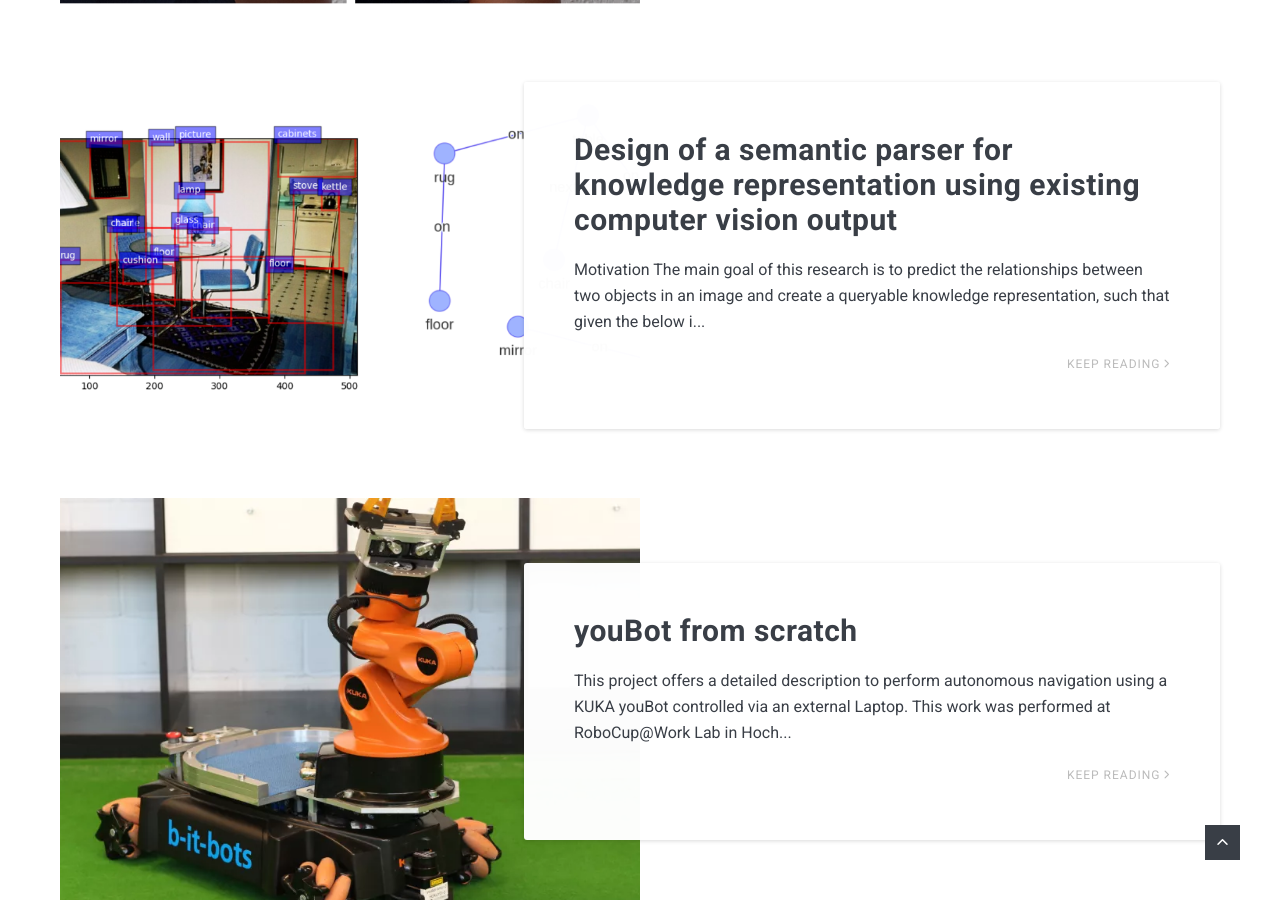
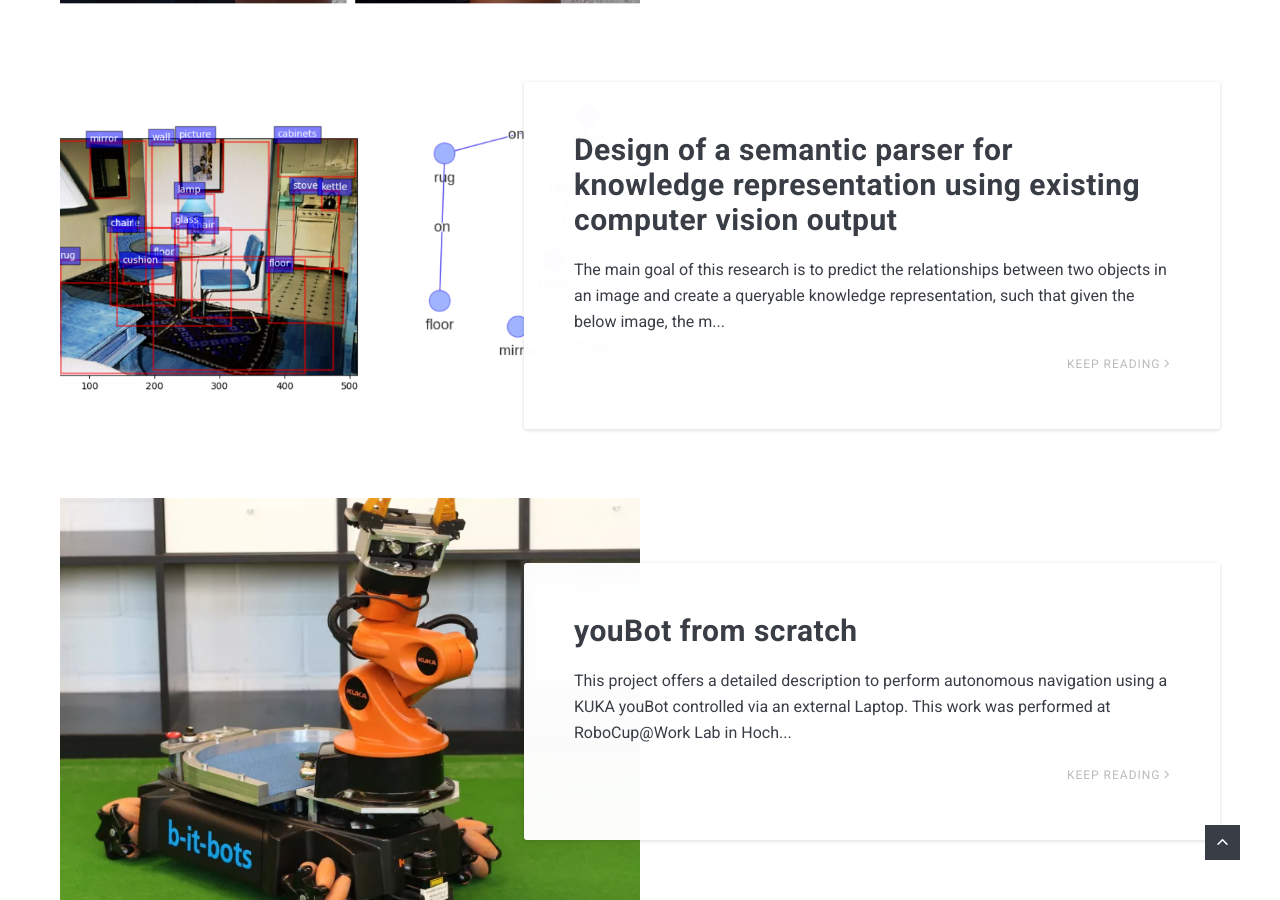
Before and after one commit to ananyaverma2/ananyaverma2.github.io, a Jekyll site: the page built from index.html, in a window 1280 px wide and 900 px high, scrolled down 2084 px. Built offline with Jekyll 4.4.1, drawn with Linux system fonts in a browser that asks for light colours; nearby versions of some CDN libraries; the list of posts is cut into pages by our own code.

Commit message:
Update 2022-05-05-Design-of-a-semantic-parser.markdown

```diff
--- a/_posts/2022-05-05-Design-of-a-semantic-parser.markdown
+++ b/_posts/2022-05-05-Design-of-a-semantic-parser.markdown
@@ -6,7 +6,6 @@
 tags:   PROJECT
 ---
 
-## Motivation
 The main goal of this research is to predict the relationships between two objects in an image and create a queryable knowledge representation, such that given the below image, the model should output the following graph:
 
 ### Input
```
